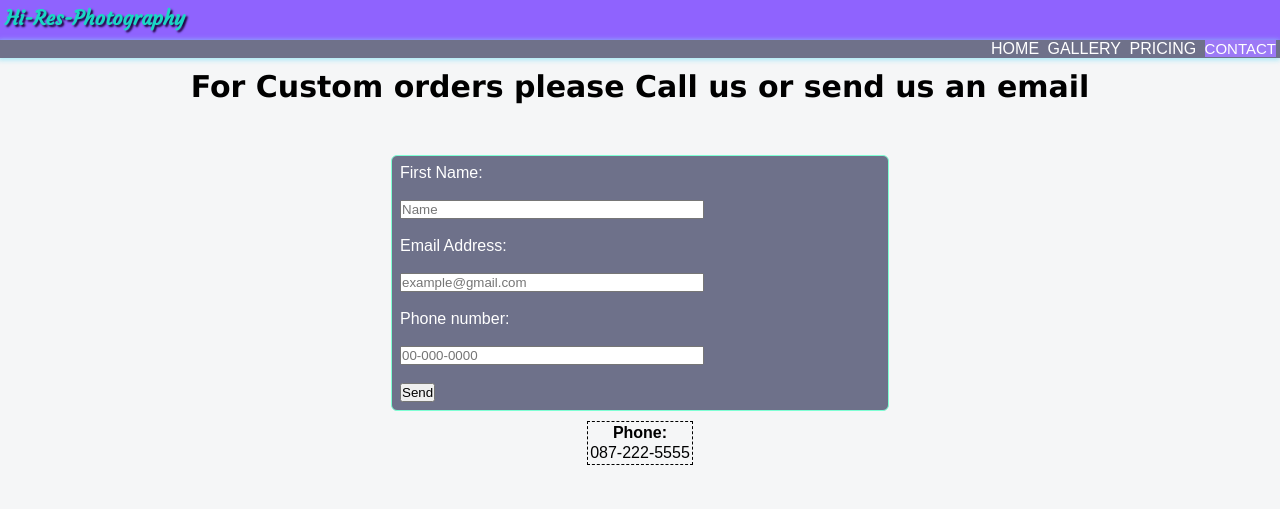
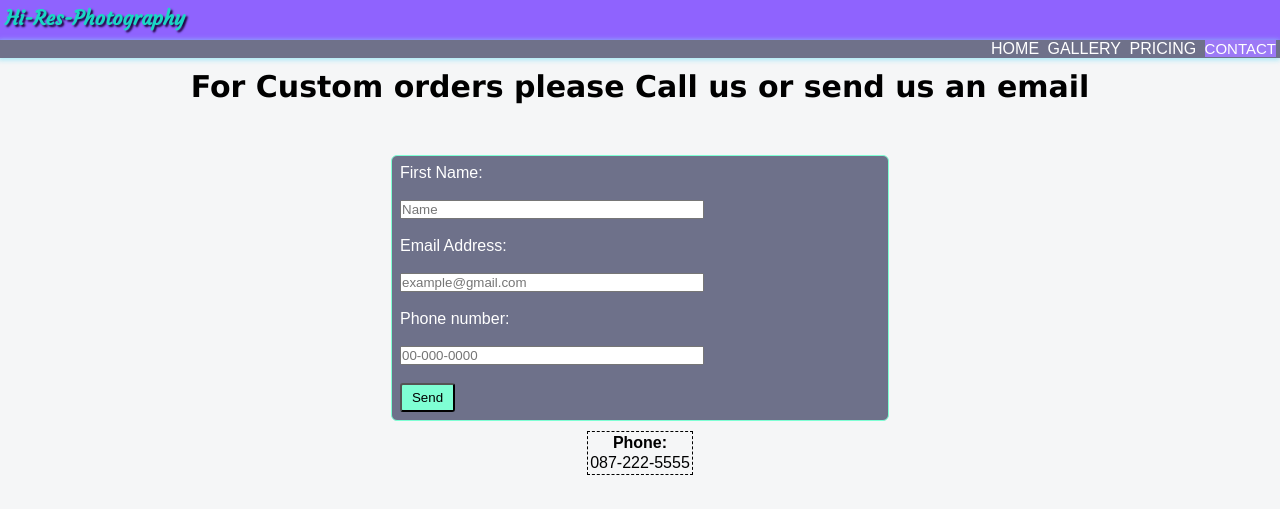
Before and after one commit to DavidcD8/hi-res-photography, a plain HTML site: page contact.html in a window 1280 px wide. Shown: the top 509 px of the page. Drawn offline with Linux system fonts and the light colour scheme.

Commit message:
add color and padding to send botton

```diff
--- a/assets/css/style.css
+++ b/assets/css/style.css
@@ -234,9 +234,14 @@ footer li {
    align-self: center;
    margin-top: auto;
 
-
 }
 
+#send{
+   padding: 5px;
+   width: 55px;
+   background-color:aquamarine;
+   border-radius: 3px;
+}
 @media screen and (max-width: 1200px) {
 
    #hometext {
```
